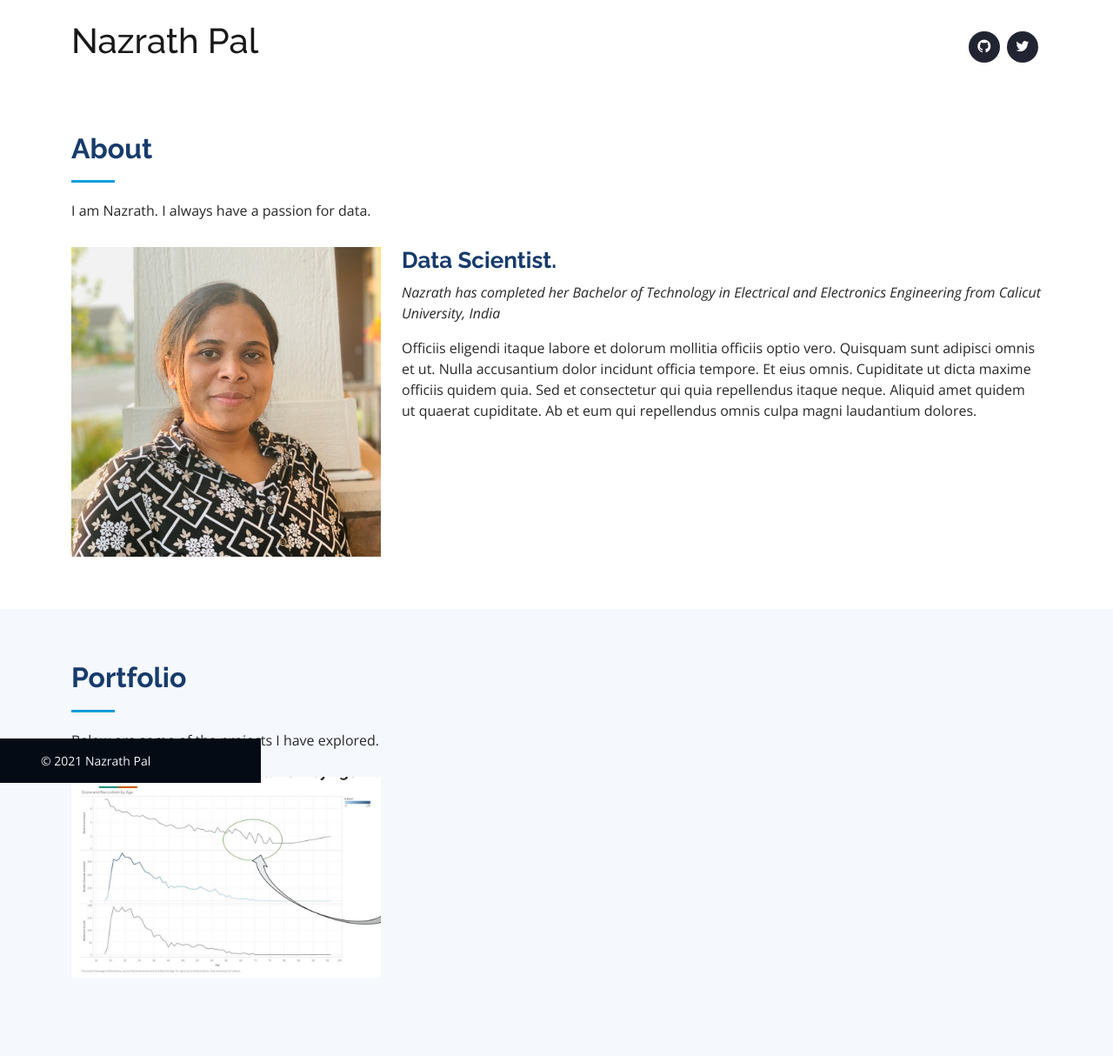
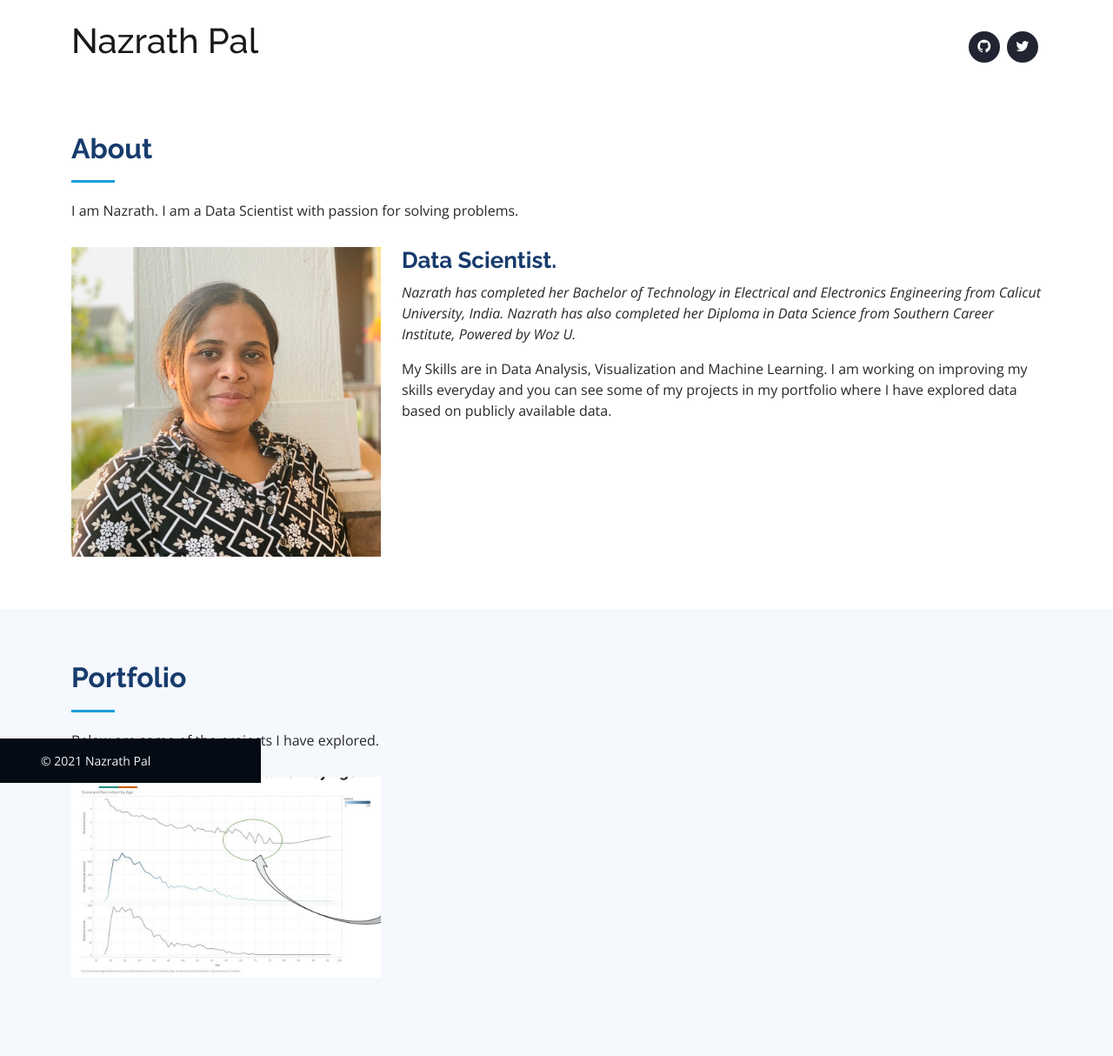
Before and after one commit to Nazrath-pal/nazrath-pal.github.io, a Jekyll site: the page built from docs/index.md, in a window 1280 px wide. Shown: the whole page at 87% size. Built offline with Jekyll 4.4.1, drawn with Linux system fonts in a browser that asks for light colours.

Commit message:
updated about section

```diff
--- a/docs/_includes/about.html
+++ b/docs/_includes/about.html
@@ -2,7 +2,7 @@
     <div class="container">
       <div class="section-title">
         <h2>About</h2>
-        <p>I am Nazrath. I always have a passion for data.</p>
+        <p>I am Nazrath. I am a Data Scientist with passion for solving problems.</p>
       </div>
       <div class="row">
         <div class="col-lg-4" data-aos="fade-right">
@@ -12,11 +12,11 @@
           <h3>Data Scientist.</h3>
           <p class="fst-italic">
             Nazrath has completed her Bachelor of Technology in Electrical and Electronics Engineering from Calicut
-University, India
+University, India. Nazrath has also completed her Diploma in Data Science from Southern Career Institute, Powered by Woz U.
           </p>
           <p>
-            Officiis eligendi itaque labore et dolorum mollitia officiis optio vero. Quisquam sunt adipisci omnis et ut. Nulla accusantium dolor incidunt officia tempore. Et eius omnis.
-            Cupiditate ut dicta maxime officiis quidem quia. Sed et consectetur qui quia repellendus itaque neque. Aliquid amet quidem ut quaerat cupiditate. Ab et eum qui repellendus omnis culpa magni laudantium dolores.
+            My Skills are in Data Analysis, Visualization and Machine Learning. I am working on improving my skills everyday and you can see
+            some of my projects in my portfolio where I have explored data based on publicly available data.
           </p>
         </div>
       </div>
```
